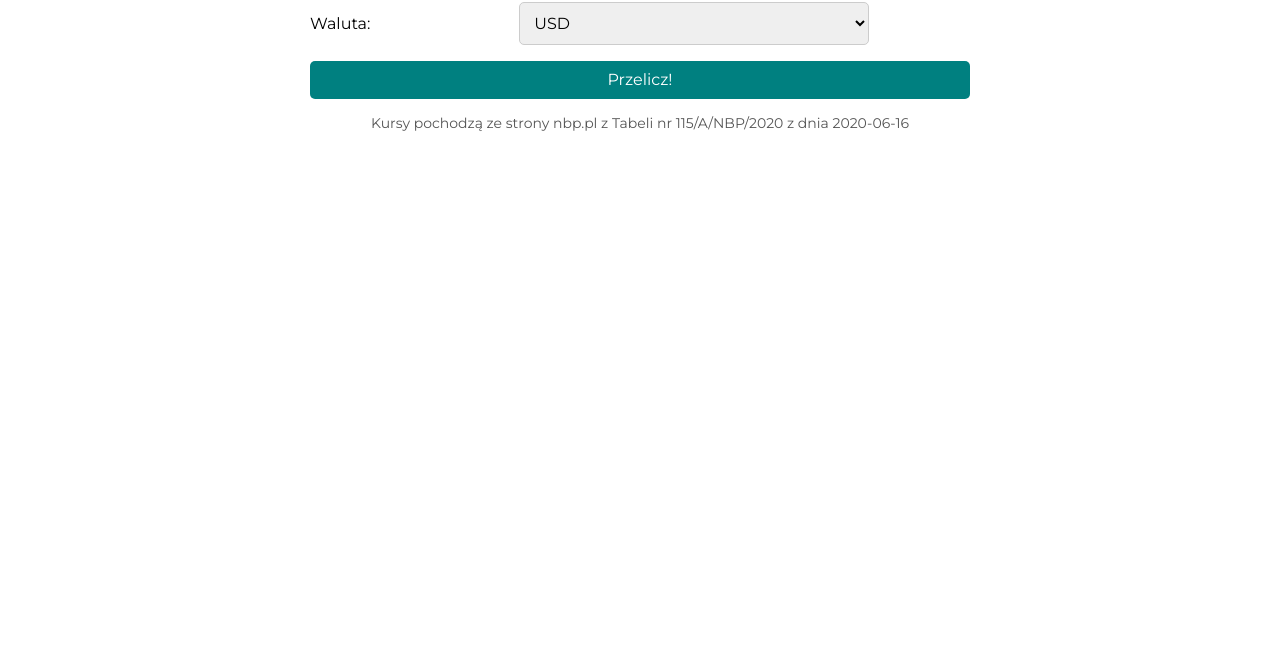
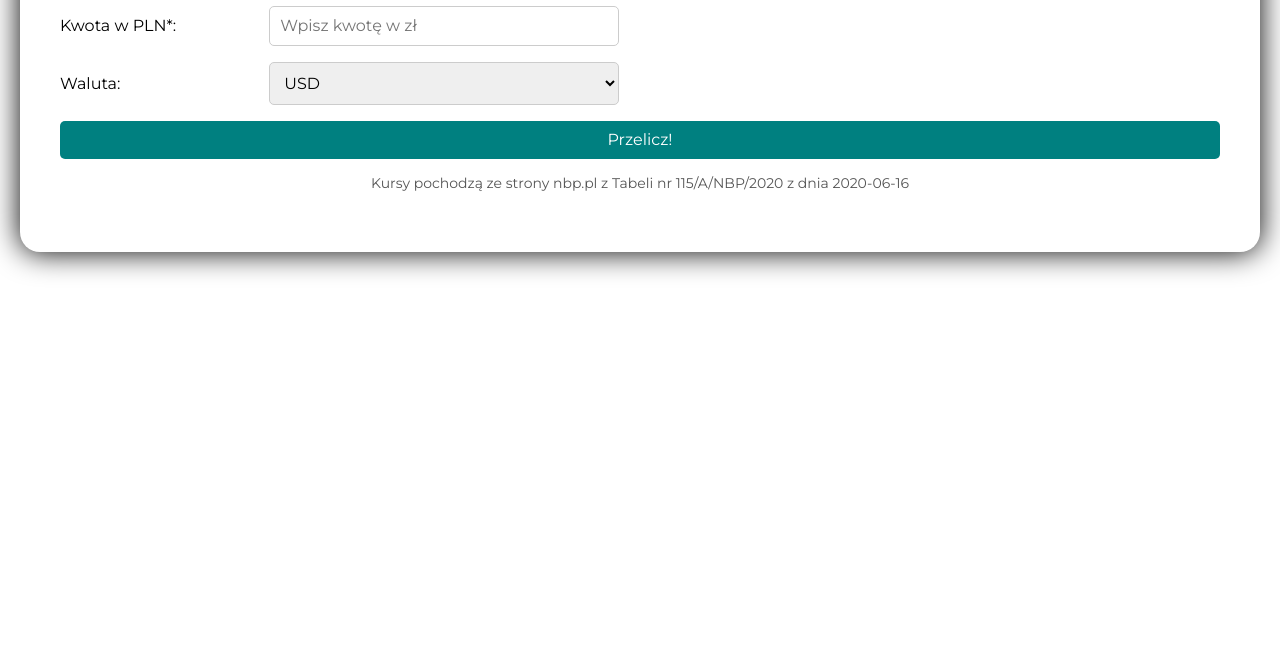
Before and after one commit to JustynaL91/currencyConverter, a plain HTML site: page index.html in a window 1280 px wide. Shown: the part 134-800 px from the top of the page. Drawn offline with nearby package versions, Linux system fonts and the light colour scheme.

Commit message:
changes container styles

```diff
--- a/CSS/container.css
+++ b/CSS/container.css
@@ -1,5 +1,8 @@
 .container {
-    max-width: 700px;
-    margin: 0 auto;
-    padding: 0 20px;
+    flex-basis: 700px;
+    margin: 20px;
+    padding: 40px;
+    background: white;
+    border-radius: 20px;
+    box-shadow: 0 0 30px black;
 }
```
